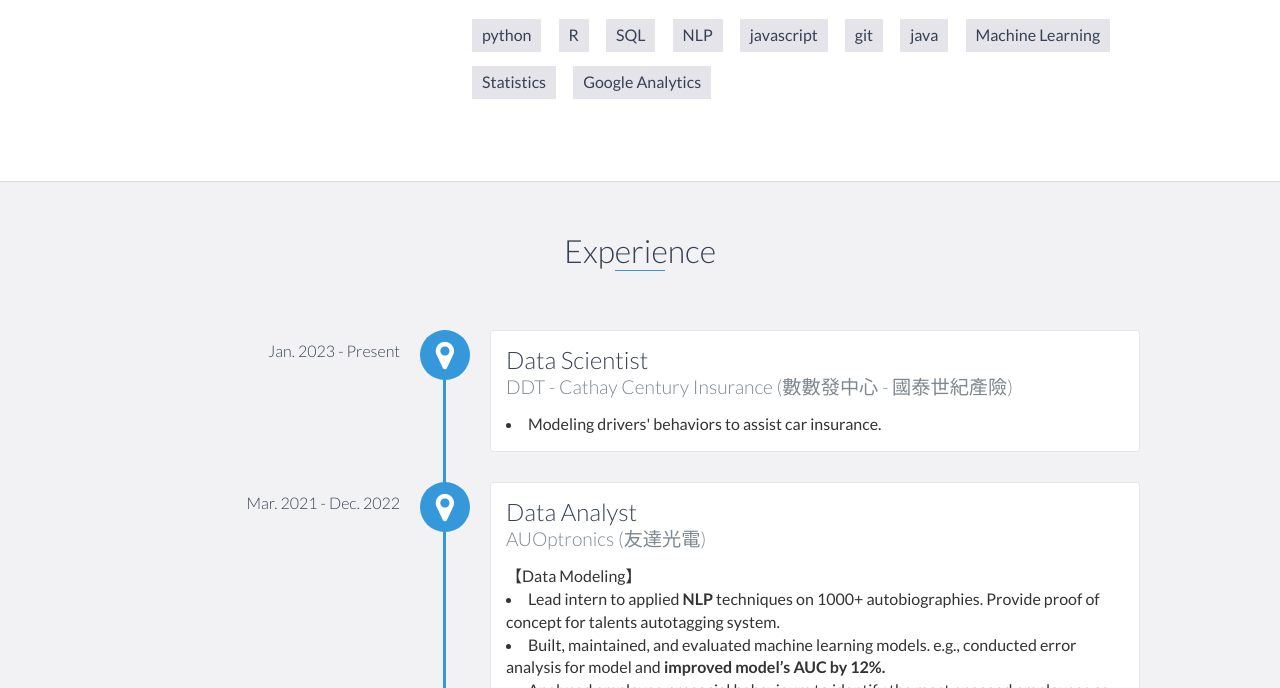
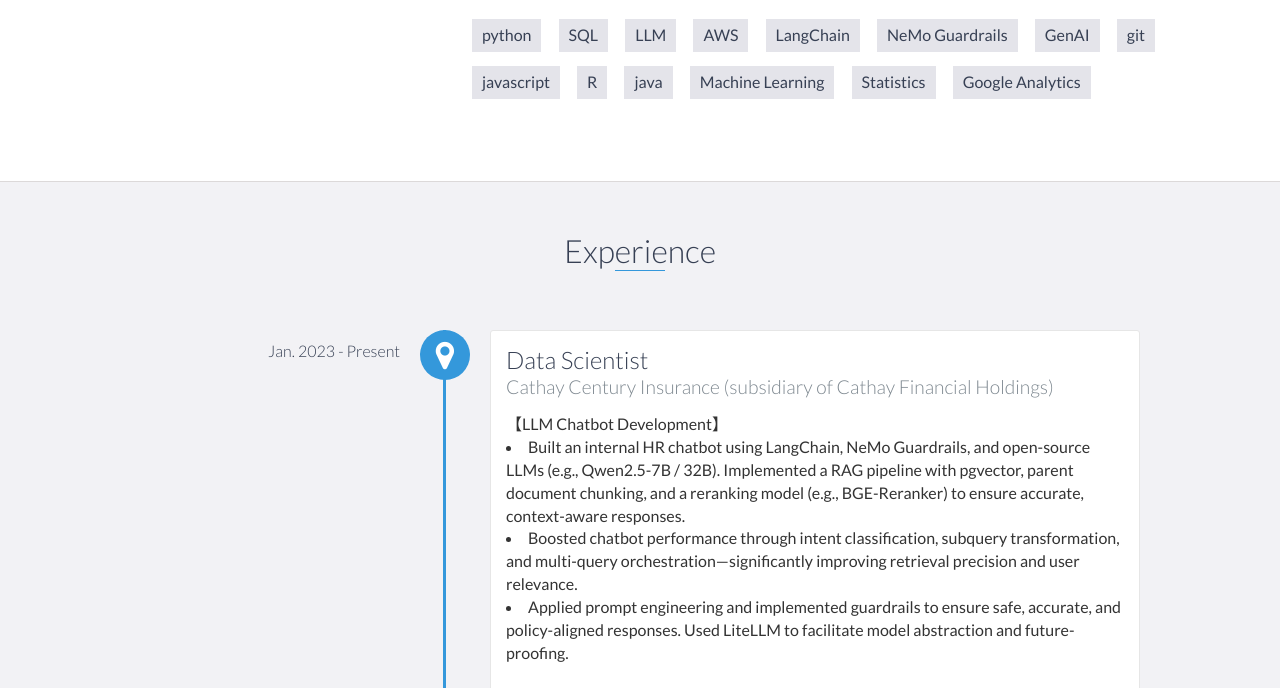
Before and after one commit to tylin30/tylin30.github.io, a website: page index.html in a window 1280 px wide. Shown: the part 1172-1860 px from the top of the page. Drawn offline with nearby package versions, Linux system fonts and the light colour scheme.

Commit message:
update 20250406

```diff
--- a/index.html
+++ b/index.html
@@ -125,11 +125,15 @@
 
                             <ul>
                                 <li>python</li>
+                                <li>SQL</li>
+                                <li>LLM</li>
+                                <li>AWS</li>
+                                <li>LangChain</li>
+                                <li>NeMo Guardrails</li>
+                                <li>GenAI</li>
+                                <li>git</li>
+                                <li>javascript</li>
                                 <li>R</li>
-                                <li>SQL</li>
-                                <li>NLP</li>
-                                <li>javascript</li>
-                                <li>git</li>
                                 <li>java</li>
                                 <li>Machine Learning</li>
                                 <li>Statistics</li>
@@ -149,14 +153,23 @@
         <div id="experience-timeline">
             <div data-date="Jan. 2023 - Present">
                 <h3>Data Scientist</h3>
-                <h4>DDT - Cathay Century Insurance (數數發中心 - 國泰世紀產險)</h4>
-                    <li>Modeling drivers' behaviors to assist car insurance.</li>
+                <h4>Cathay Century Insurance (subsidiary of Cathay Financial Holdings)</h4>
+
+                【LLM Chatbot Development】
+                <li>Built an internal HR chatbot using LangChain, NeMo Guardrails, and open-source LLMs (e.g., Qwen2.5-7B / 32B). Implemented a RAG pipeline with pgvector, parent document chunking, and a reranking model (e.g., BGE-Reranker) to ensure accurate, context-aware responses.</li>
+                <li>Boosted chatbot performance through intent classification, subquery transformation, and multi-query orchestration—significantly improving retrieval precision and user relevance.</li>
+                <li>Applied prompt engineering and implemented guardrails to ensure safe, accurate, and policy-aligned responses. Used LiteLLM to facilitate model abstraction and future-proofing.</li>
+                <br>
+                【Data Engineering & Risk Modeling】
+                <li>Processed over 430 million rows of driving data using PySpark and GeoPandas. Consolidated data from multiple sources via web scraping and streamlined ETL workflows, resulting in a 21% increase in processing efficiency.</li>
+                <li>Built a predictive model to assess vehicle accident risk, achieving an AUC 3× higher than the baseline. The model empowers underwriters with data-driven insights to support risk-based decision-making.</li>
+                <li>Designed and maintained a fleet management data platform for logistics, underwriting, and loss control teams. Defined key metrics and developed batch ETL pipelines to enable periodic reporting and risk analysis.</li>
 
                 <!-- <p>  -->
                 <!-- </p> -->
             </div>
             <div data-date="Mar. 2021 - Dec. 2022">
-                <h3>Data Analyst</h3>
+                <h3>Data Scientist</h3>
                 <h4>AUOptronics (友達光電)</h4>
 
                 <!-- <p>  -->
@@ -1296,10 +1309,11 @@
 
     <!-- End #projects -->
     <div id="publication">
-        <h2 class="heading">Publication</h2>
+        <h2 class="heading">Publications</h2>
 
         <div class="education-block">
-            <li>Yeh, Y.-Y., <b>Lin, T.-Y.</b>, Huang, T.-R., & Kuo, C.-Y. (2022) Development of a tablet-based task battery of executive functions. Chinese Journal of Psychology, in press.</li>
+            <li>Yeh, Y.-Y., <b>Lin, T.-Y.</b>, Huang, T.-R.*, & Kuo, C.-Y.* (2022) Development of a tablet-based task battery for executive function assessment. Chinese Journal of Psychology, 64(3), 279-310. [In Chinese]</li>
+            <li>Huang, T.-R.*, Chen, T.-C., <b>Lin, T.-Y.</b>, Goh, J.O.S., Chang, Y.-L., Yeh, S.-L., & Fu, L.-C. (2023). Spatially small-scale approach-avoidance behaviors allow learning-free machine inference of object preferences in human minds. International Journal of Social Robotics,15, 999–1006.</li>
         </div>
         <!-- End .education-block -->
     </div>
```
